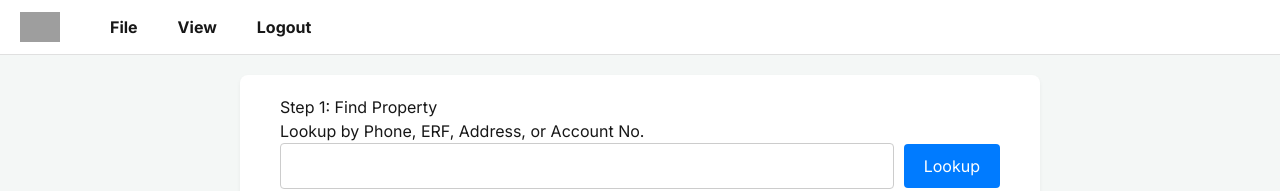
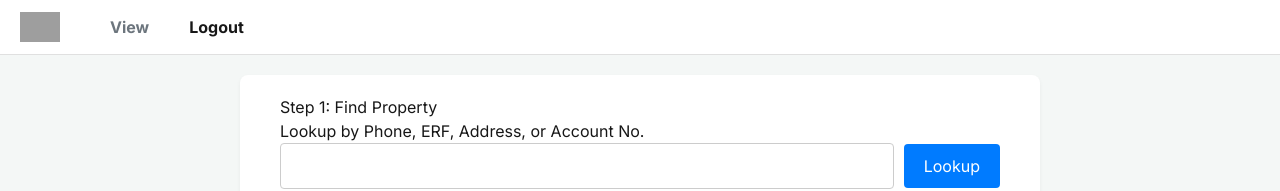
Before and after one commit to dkmsoft-tech/jobcards-frontend, a Next.js app: page /jobs/new in a window 1280 px wide. Shown: the top 191 px of the page. Built offline with nearby package versions, Linux system fonts and the light colour scheme; grey boxes are pictures that could not be loaded.

Commit message:
security on web app improvements

```diff
--- a/app/dashboard/page.tsx
+++ b/app/dashboard/page.tsx
@@ -9,19 +9,16 @@ import Toolbar from '../../components/Toolbar';
 import StatCard from '../../components/StatCard';
 import JobTable from '../../components/JobTable';
 import { Job } from '../../types';
+import ProtectedRoute from '../../components/ProtectedRoute';
 
 export default function Dashboard() {
-  const { token, logout, loading } = useAuth();
+  const { token, user, logout } = useAuth();
   const router = useRouter();
   const [jobs, setJobs] = useState<Job[]>([]);
   const [error, setError] = useState('');
 
   useEffect(() => {
-    if (loading) return;
-    if (!token) {
-      router.push('/');
-      return;
-    }
+    if (!token) return;
 
     const fetchJobs = async () => {
       try {
@@ -35,8 +32,6 @@ export default function Dashboard() {
         const data: Job[] = await response.json();
         setJobs(data);
       } catch (err) {
-        // --- THIS IS THE FIX ---
-        // We check if 'err' is an instance of Error before using its message property.
         if (err instanceof Error) {
           console.error("Error fetching jobs:", err);
           setError(err.message);
@@ -47,7 +42,9 @@ export default function Dashboard() {
     };
 
     fetchJobs();
-  }, [token, router, logout, loading]);
+  }, [token, logout]);
+
+  const canCreateJobs = user && ['System Admin', 'Department Admin', 'Call Centre Agent'].includes(user.role);
 
   const totalJobs = jobs.length;
   const pendingJobs = jobs.filter(job => job.status === 'Pending').length;
@@ -64,11 +61,8 @@ export default function Dashboard() {
     errorText: { color: 'red', fontWeight: 'bold' }
   };
 
-  if (loading) {
-      return <p>Loading...</p>;
-  }
-
   return (
+    <ProtectedRoute allowedRoles={['System Admin', 'Department Admin', 'Call Centre Agent', 'Technician', 'Director', 'Councillor']}>
       <div style={styles.dashboardContainer}>
         <Toolbar />
         <main style={styles.mainContent}>
@@ -82,16 +76,15 @@ export default function Dashboard() {
           <div style={styles.jobListContainer}>
             <div style={styles.jobListHeader}>
               <h2>Recent Jobs</h2>
+              {canCreateJobs && (
                 <Link href="/jobs/new" style={styles.createJobButton}>Create New Job</Link>
+              )}
             </div>
             {error && <p style={styles.errorText}>{error}</p>}
-          {jobs.length > 0 ? (
-            <JobTable jobs={jobs} />
-          ) : (
-            <p>No jobs found.</p>
-          )}
+            {jobs.length > 0 ? ( <JobTable jobs={jobs} /> ) : ( <p>No jobs found.</p> )}
           </div>
         </main>
       </div>
+    </ProtectedRoute>
   );
 }
--- /dev/null
+++ b/components/ProtectedRoute.tsx
@@ -0,0 +1,39 @@
+// components/ProtectedRoute.tsx
+'use client';
+
+import React, { ReactNode } from 'react';
+import { useAuth } from '../app/AuthContext';
+import { useRouter } from 'next/navigation';
+
+interface ProtectedRouteProps {
+  children: ReactNode;
+  allowedRoles: string[];
+}
+
+export default function ProtectedRoute({ children, allowedRoles }: ProtectedRouteProps) {
+  const { user, loading } = useAuth();
+  const router = useRouter();
+
+  if (loading) {
+    return <p>Loading...</p>; // Or a spinner component
+  }
+
+  if (!user) {
+    // If user is not logged in, redirect to login page
+    if (typeof window !== 'undefined') {
+      router.push('/');
+    }
+    return null; // Return null while redirecting
+  }
+
+  if (!allowedRoles.includes(user.role)) {
+    // If user's role is not allowed, redirect to dashboard
+    if (typeof window !== 'undefined') {
+      router.push('/dashboard'); // Or a dedicated '/unauthorized' page
+    }
+    return null; // Return null while redirecting
+  }
+
+  // If user is authenticated and authorized, render the page
+  return <>{children}</>;
+}
--- a/components/Toolbar.tsx
+++ b/components/Toolbar.tsx
@@ -5,16 +5,19 @@ import React from 'react';
 import { useAuth } from '../app/AuthContext';
 import { useRouter } from 'next/navigation';
 import Image from 'next/image';
-import Link from 'next/link'; // Import Link for navigation
+import Link from 'next/link';
 
 export default function Toolbar() {
-  const { logout } = useAuth();
+  const { user, logout } = useAuth();
   const router = useRouter();
 
   const handleLogout = () => {
     logout();
-    router.push('/');
+    // The logout function in AuthContext will handle the redirect.
   };
+
+  // Check if the current user has a role that is allowed to create jobs
+  const canCreateJobs = user && ['System Admin', 'Department Admin', 'Call Centre Agent'].includes(user.role);
 
   const styles: { [key: string]: React.CSSProperties } = {
     toolbar: {
@@ -40,6 +43,11 @@ export default function Toolbar() {
       padding: '5px 10px',
       textDecoration: 'none',
       color: 'inherit'
+    },
+    nonClickable: {
+        cursor: 'default',
+        padding: '5px 10px',
+        color: '#6c757d'
     }
   };
 
@@ -54,8 +62,11 @@ export default function Toolbar() {
         />
       </div>
       <div style={styles.menuItems}>
-        <Link href="/jobs/new" style={styles.menuItem}><b>File</b></Link>
-        <div style={styles.menuItem}><b>View</b></div>
+        {/* This link is now only visible to users with permission */}
+        {canCreateJobs && (
+            <Link href="/jobs/new" style={styles.menuItem}><b>File</b></Link>
+        )}
+        <div style={styles.nonClickable}><b>View</b></div>
         <div style={styles.menuItem} onClick={handleLogout}><b>Logout</b></div>
       </div>
     </div>
```
Lines whose indentation alone changed are shown as unchanged.
